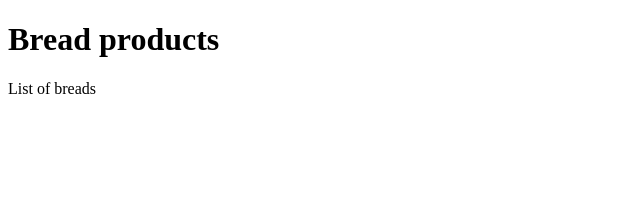
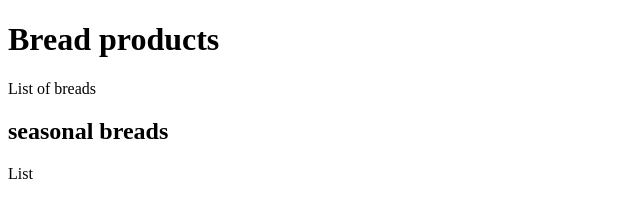
Before and after one commit to JSPolania/tutorialgithub3, a plain HTML site: page index.html in a window 1280 px wide. Shown: the whole page, without its empty margins (0-640 px from the left). Drawn offline with Linux system fonts and the light colour scheme.

Commit message:
edit seasonal breads

```diff
--- a/index.html
+++ b/index.html
@@ -9,5 +9,9 @@
 
     <p>List of breads</p>
 
+    <h2>seasonal breads</h2>
+
+    <p>List</p>
+
 </body>
 </html>
```
